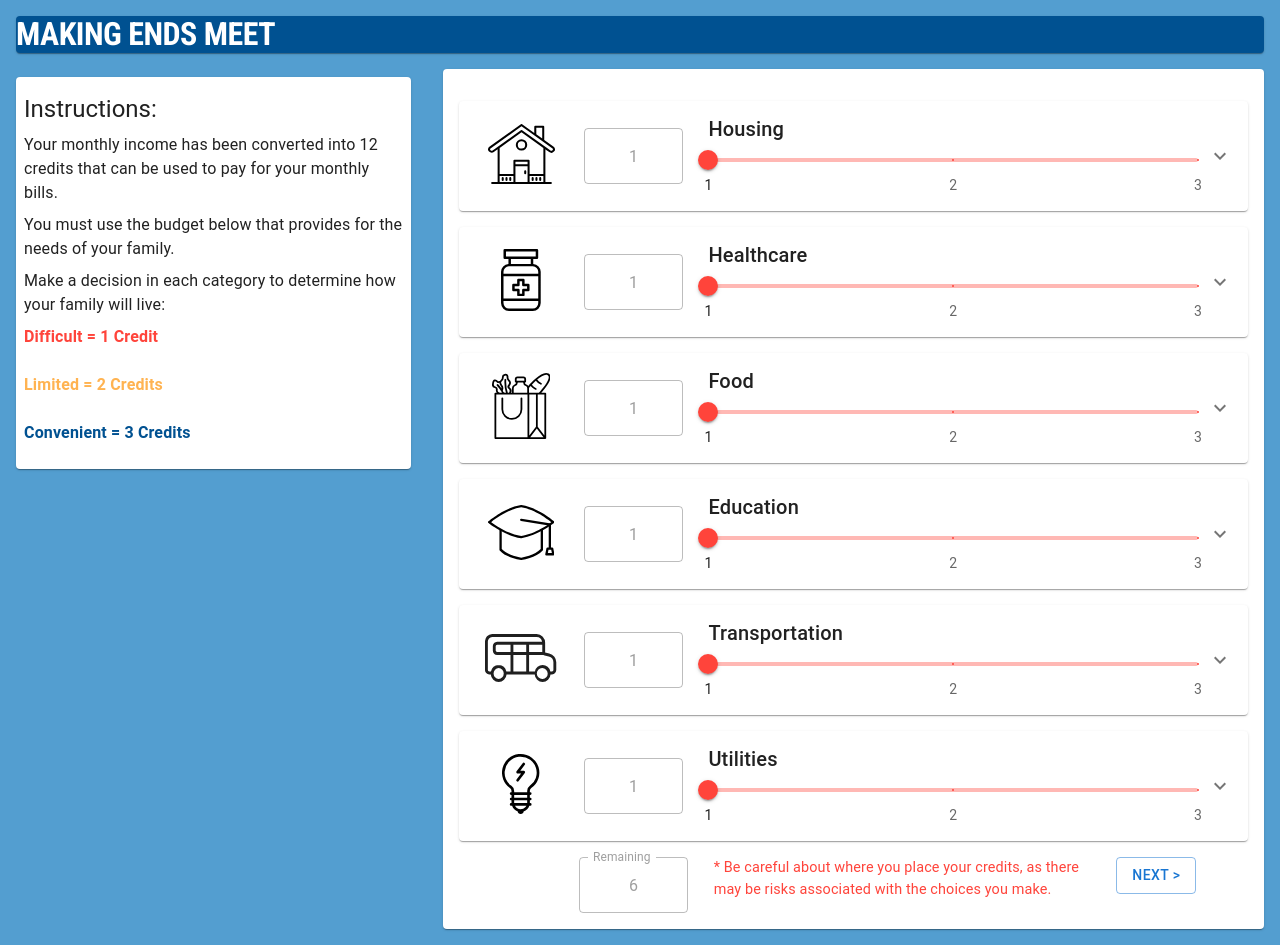
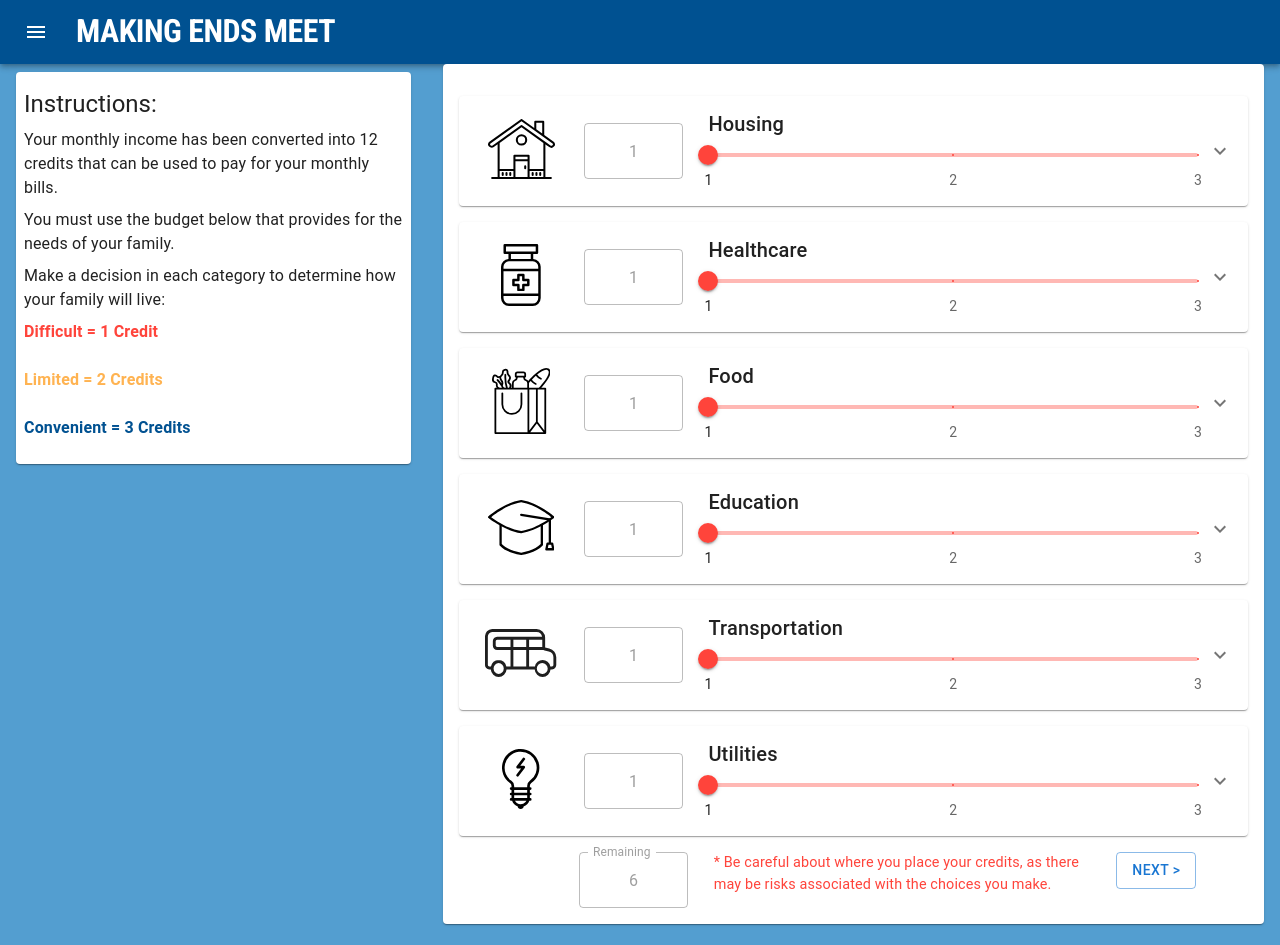
Before and after one commit to jscaduto/making-ends-meet, a React (Create React App) app in the folder webapp/: page / in a window 1280 px wide. Built offline with nearby package versions, Linux system fonts and the light colour scheme.

Commit message:
update header to be AppBar

```diff
--- a/webapp/src/App.tsx
+++ b/webapp/src/App.tsx
@@ -1,4 +1,4 @@
-import { Button, Grid, Paper, Typography } from '@mui/material';
+import { Box, Button, Grid, Paper, Typography } from '@mui/material';
 import { useState } from 'react';
 
 import BudgetView from './components/BudgetPaper';
@@ -26,10 +26,9 @@ function App() {
   };
 
   return (
+    <Box>
+      <Header />
       <Grid container p={2} spacing={4} direction="row">
-      <Grid item xs={12}>
-        <Header />
-      </Grid>
         <Grid item xs={4}>
           <Instructions />
         </Grid>
@@ -54,6 +53,7 @@ function App() {
           </Paper>
         </Grid>
       </Grid>
+    </Box>
   );
 }
 
--- a/webapp/src/components/HeaderPaper.tsx
+++ b/webapp/src/components/HeaderPaper.tsx
@@ -1,21 +1,34 @@
-import { Paper, Typography } from '@mui/material';
+import { AppBar, Box, Paper, Toolbar, Typography } from '@mui/material';
+import IconButton from '@mui/material/IconButton';
+import MenuIcon from '@mui/icons-material/Menu';
 
 import { COLOR } from '../constants'
 
 export default () => {
   return (
-    <Paper
-      sx={{ backgroundColor: COLOR.blueDark }}
-    >
-      <Typography
-        variant='h1'
-        sx={{
-          color: 'white',
-          fontFamily: 'Roboto Condensed, sans-serif',
-          fontSize: '2rem',
-          fontWeight: 'bold',
-        }}
-      >MAKING ENDS MEET</Typography>
-    </Paper>
+    <Box sx={{ flexGrow: 1 }}>
+      <AppBar position="static" sx={{ backgroundColor: COLOR.blueDark, flexGrow: 1 }}>
+        <Toolbar>
+          <IconButton
+            size="large"
+            edge="start"
+            color="inherit"
+            aria-label="menu"
+            sx={{ mr: 2 }}
+          >
+            <MenuIcon />
+          </IconButton>
+          <Typography variant="h1" component="div" sx={{
+            flexGrow: 1,
+            color: 'white',
+            fontFamily: 'Roboto Condensed, sans-serif',
+            fontSize: '2rem',
+            fontWeight: 'bold',
+          }}>
+            MAKING ENDS MEET
+          </Typography>
+        </Toolbar>
+      </AppBar>
+    </Box>
   );
 };
```
Lines whose indentation alone changed are shown as unchanged.
